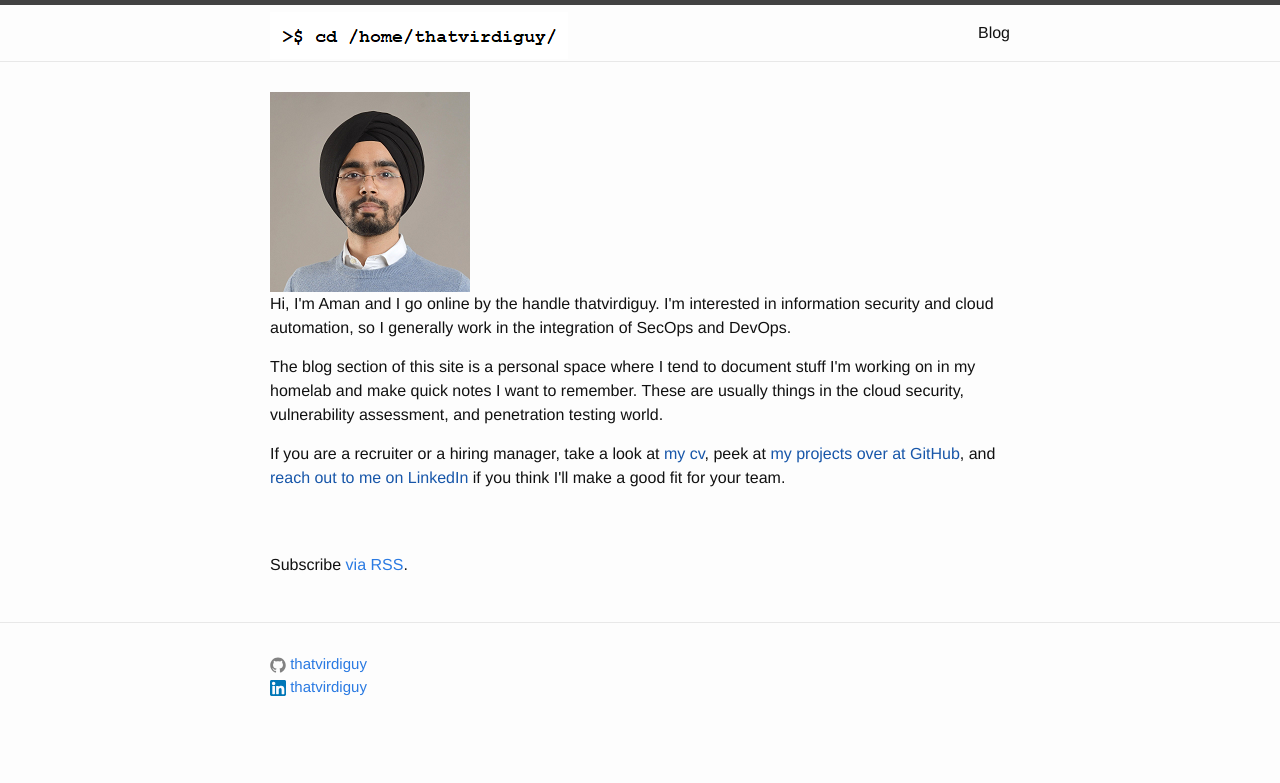
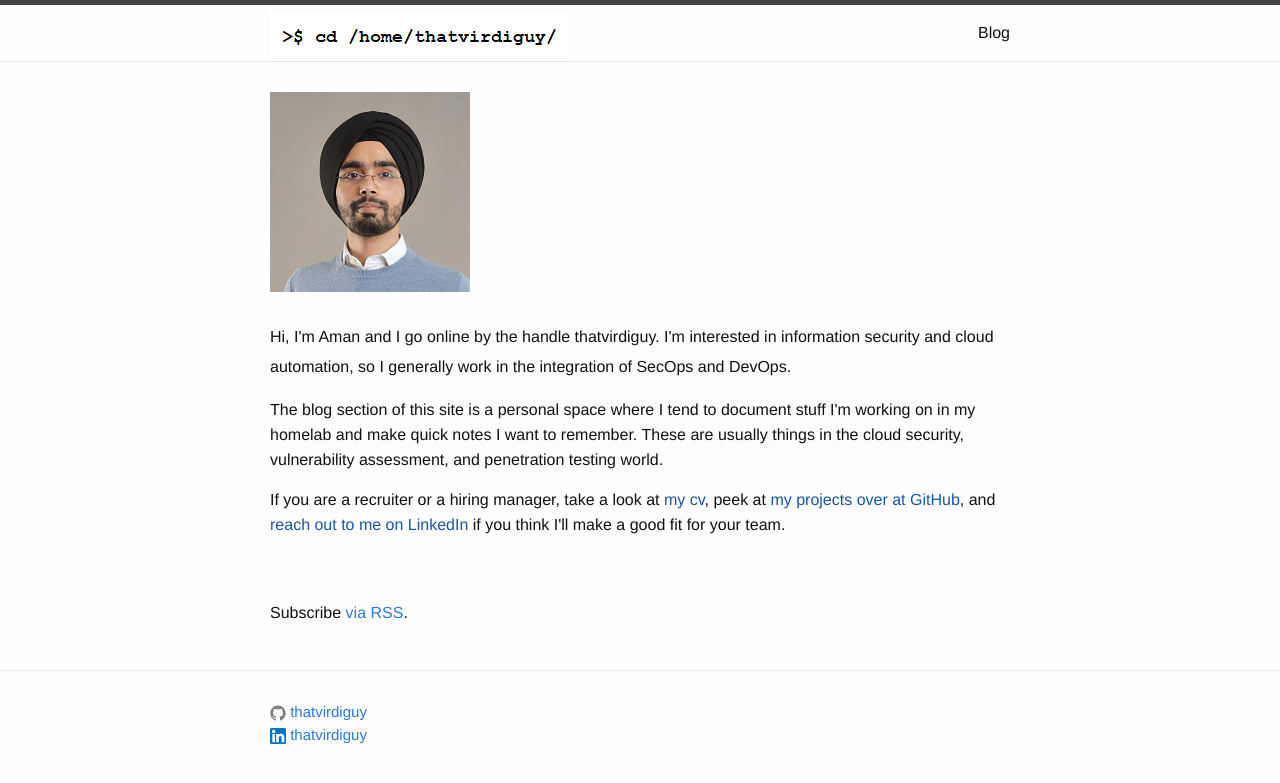
Before and after one commit to thatvirdiguy/thatvirdiguy.github.io, a Jekyll site: the page built from index.html, in a window 1280 px wide. Shown: the top 783 px of the page. Built offline with Jekyll 4.4.1, drawn with Linux system fonts in a browser that asks for light colours.

Commit message:
testing css

```diff
--- a/css/main.scss
+++ b/css/main.scss
@@ -51,3 +51,8 @@ $on-laptop:        800px;
         "layout",
         "syntax-highlighting"
 ;
+
+img.avatar { margin-bottom: 30px; }
+
+.marketing p { line-height: 25px; }
+.marketing p.lead { line-height: 30px; }
```
